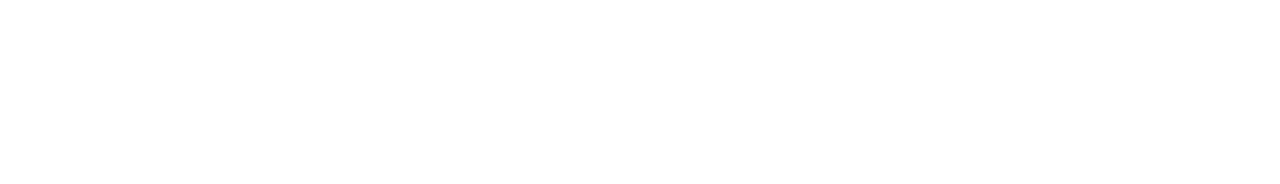
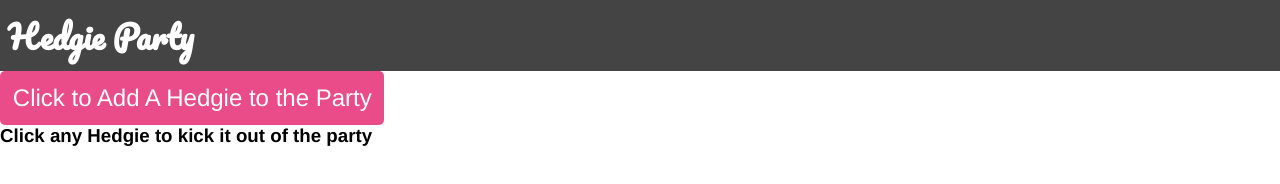
Before and after one commit to turingschool/bear-muffin-bird, a plain HTML site: page index.html in a window 1280 px wide. Drawn offline with Linux system fonts and the light colour scheme.

Commit message:
Add main structure, colors, and fonts

```diff
--- a/index.html
+++ b/index.html
@@ -2,9 +2,20 @@
 <html lang="en" dir="ltr">
   <head>
     <meta charset="utf-8">
-    <title>Hedgie Fun</title>
+    <link href="https://fonts.googleapis.com/css?family=Pacifico&display=swap" rel="stylesheet">
+    <link rel="stylesheet" href="./styles.css">
+    <title>Hedgie Party</title>
   </head>
   <body>
+    <header>
+      <h1>Hedgie Party</h1>
+    </header>
+    <main>
+      <button class="add">Click to Add A Hedgie to the Party</button>
+      <section class="hedgies">
 
+      </section>
+      <h3>Click any Hedgie to kick it out of the party</h3>
+    </main>
   </body>
 </html>
--- a/styles.css
+++ b/styles.css
@@ -0,0 +1,30 @@
+* {
+  margin: 0;
+  padding: 0;
+  box-sizing: border-box;
+  font-family: "Helvetica Neue";
+}
+
+header {
+  background-color: #444;
+  padding: 0.6%;
+}
+
+h1 {
+  color: #fff;
+  font-family: 'Pacifico', cursive;
+}
+
+.add {
+  color: #fff;
+  background-color: #ea4c89;
+  font-size: 150%;
+  padding: 1%;
+  border: none;
+  border-radius: 5px;
+  cursor: pointer;
+}
+
+.add:hover {
+  background-color: #df3e7b;
+}
```
